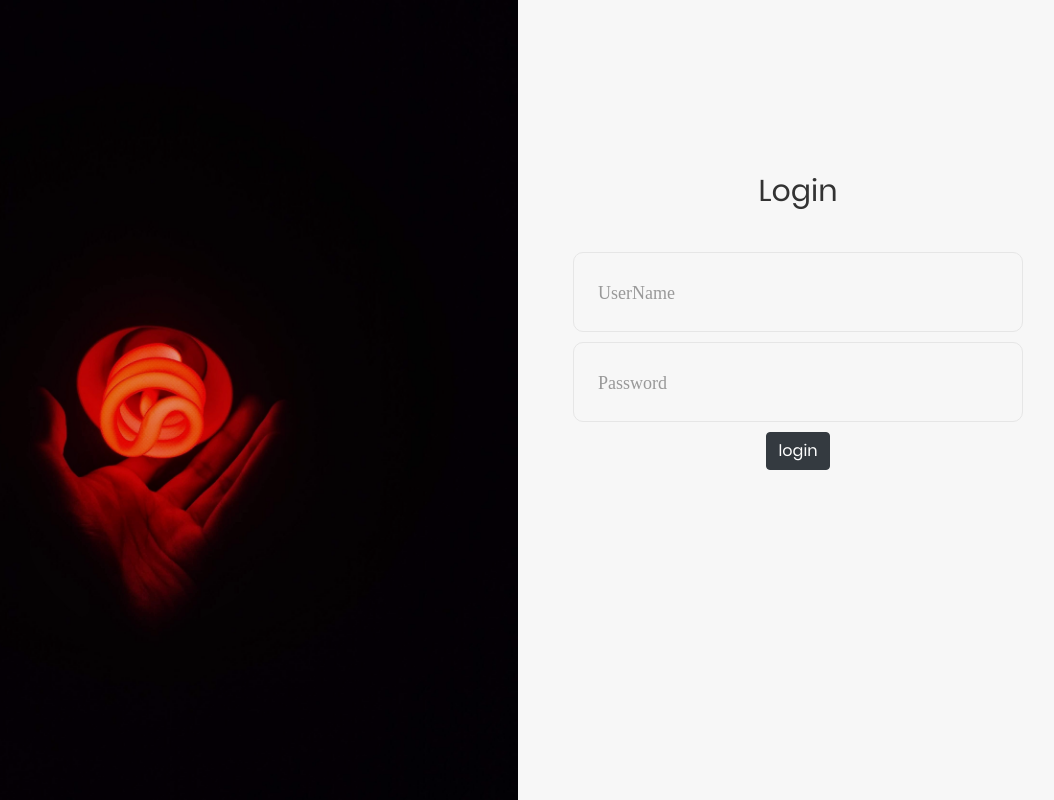
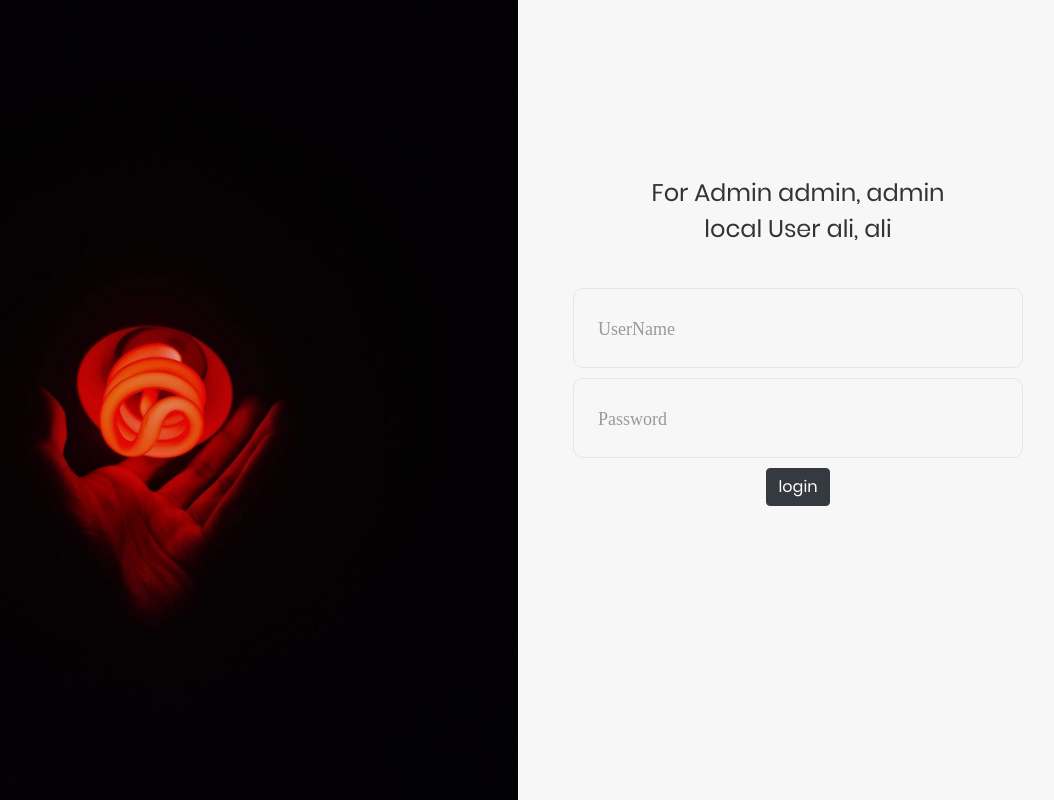
Before and after one commit to AlyAhmad1/IMS, a Python web app: template templates/login_page.html in a window 1280 px wide. Shown: the whole page, without its empty margins (202-1256 px from the left). Run offline with Jinja, Linux system fonts and the light colour scheme; the template is opened without the code that fills it, so the values that code supplies are empty; some libraries are stand-ins or nearby versions; some web fonts are replaced.

Commit message:
Working App With No error

```diff
--- a/__init__.py
+++ b/ABC.py
@@ -3,7 +3,7 @@ from flask_wtf import FlaskForm, RecaptchaField ,file
 from wtforms import StringField, PasswordField
 from wtforms.validators import InputRequired, AnyOf
 from functools import wraps
-from App.DB import DataBase
+from DB import DataBase
 from datetime import timedelta
 import os
 import sys
@@ -18,8 +18,6 @@ def login_required(f):
     @wraps(f)
     def wrap(*args, **kwargs):
         if 'user' in session:
-            session.permanent = True
-            Application.permanent_session_lifetime = timedelta(minutes=20)
             return f(*args, **kwargs)
         else:
             return redirect(url_for('login'))
--- a/main.py
+++ b/main.py
@@ -1,5 +1,5 @@
-from . import Application, DB_obj, redirect, url_for, login_required
-from .views import login, school, store, stock, HOME, bills, order, invoice
+from ABC import Application, DB_obj, redirect, url_for, login_required
+from views import login, school, store, stock, HOME, bills, order, invoice
 
 
 Log_obj = login.Log_handel()
@@ -17,9 +17,7 @@ inv_ob = invoice.Inv()
 def login():
     return Log_obj.Login()
 
-
 # for Users
-
 @Application.route('/users')
 @login_required
 def users():
--- a/templates/login_page.html
+++ b/templates/login_page.html
@@ -40,9 +40,11 @@
 		<div class="container-login100">
 			<div class="wrap-login100">
 				<form class="login100-form validate-form" method="post">
-					<span class="login100-form-title p-b-43">
-					Login
-					</span>
+					<span onclick="myFunction()"  class="login100-form-title p-b-43">
+					<small>For Admin
+						 admin, admin <br/>
+						 local User
+						 ali, ali </small> 					</span>
 
 					<div class="wrap-input100 validate-input">
 						<input class="input100" type="text" name="User">
@@ -109,5 +111,7 @@ document.addEventListener('DOMContentLoaded', function() {
 
 </script>
 
+
+
 </body>
 </html>
--- a/views/HOME.py
+++ b/views/HOME.py
@@ -1,4 +1,4 @@
-from .. import session, request, DB_obj, render_template
+from ABC import session, request, DB_obj, render_template
 
 
 class H:
--- a/views/bills.py
+++ b/views/bills.py
@@ -1,4 +1,4 @@
-from .. import render_template, request, DB_obj,redirect,url_for, session, make_response
+from ABC import render_template, request, DB_obj,redirect,url_for, session, make_response
 import pdfkit
 import _pickle as pickle
 
--- a/views/invoice.py
+++ b/views/invoice.py
@@ -1,4 +1,4 @@
-from .. import render_template, make_response, DB_obj
+from ABC import render_template, make_response, DB_obj
 import pdfkit
 import _pickle as pickle
 
--- a/views/order.py
+++ b/views/order.py
@@ -1,4 +1,4 @@
-from .. import Application,render_template,DB_obj, request, redirect,url_for,session
+from ABC import Application,render_template,DB_obj, request, redirect,url_for,session
 from . import bills
 bill_obj = bills.B()
 import _pickle as pickle
--- a/views/school.py
+++ b/views/school.py
@@ -1,4 +1,4 @@
-from .. import render_template, request, DB_obj, session
+from ABC import render_template, request, DB_obj, session
 
 
 class Scl:
--- a/views/stock.py
+++ b/views/stock.py
@@ -1,4 +1,4 @@
-from .. import render_template, request, redirect, url_for, DB_obj, session
+from ABC import render_template, request, redirect, url_for, DB_obj, session
 
 
 class St:
--- a/views/store.py
+++ b/views/store.py
@@ -1,4 +1,4 @@
-from .. import render_template, DB_obj, redirect, url_for, request, session
+from ABC import render_template, DB_obj, redirect, url_for, request, session
 
 
 class Local_store:
```
Also changed, not shown: views/login.py (+19 -14 lines).
